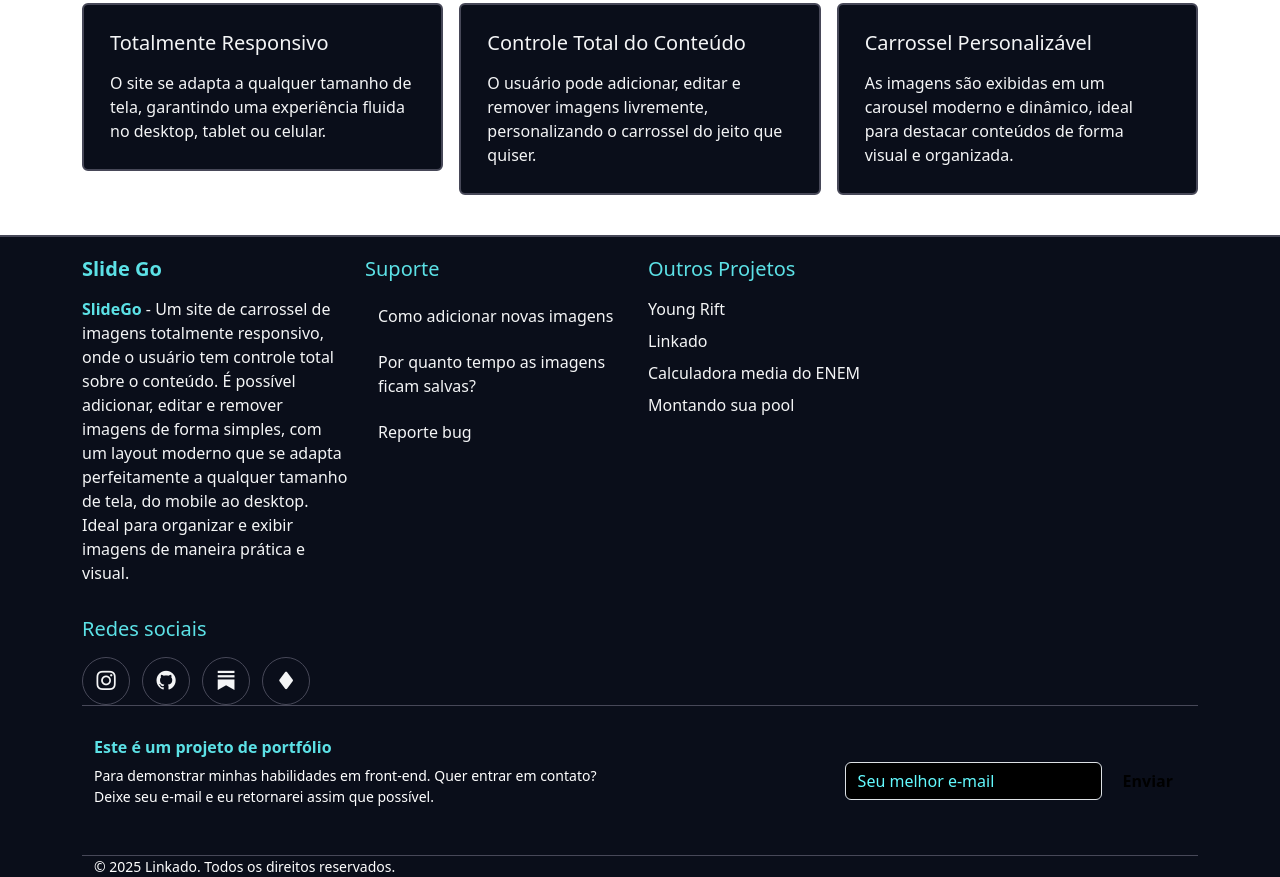
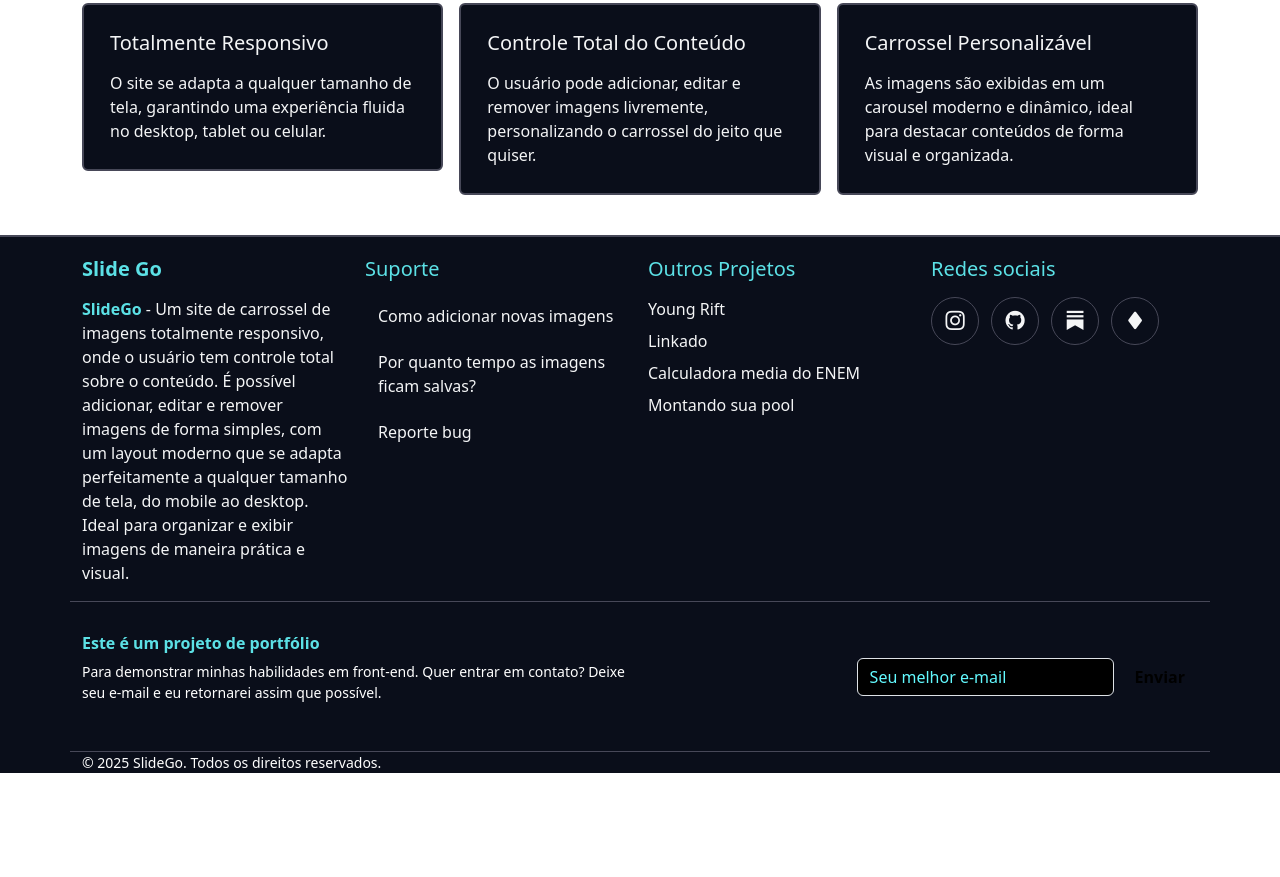
Before and after one commit to Mateus-Cimini/SlideGo, a website: page index.html in a window 1280 px wide. Shown: the part 543-1420 px from the top of the page. After the commit the page ends 1316 px from the top, so only its background shows below. Drawn offline with nearby package versions, Linux system fonts and the light colour scheme.

Commit message:
fix: concertando bug no footer com tags mal fechadas

```diff
--- a/index.html
+++ b/index.html
@@ -3,7 +3,10 @@
   <head>
     <meta charset="UTF-8" />
     <meta name="viewport" content="width=device-width, initial-scale=1" />
-    <link rel="stylesheet" href="/node_modules/bootstrap-icons/font/bootstrap-icons.css">
+    <link
+      rel="stylesheet"
+      href="/node_modules/bootstrap-icons/font/bootstrap-icons.css"
+    />
     <link
       rel="stylesheet"
       href="	https://cdn.jsdelivr.net/npm/bootstrap@5.3.8/dist/css/bootstrap.min.css"
@@ -223,13 +226,34 @@
               >Montando sua pool</a
             >
           </div>
-          <div class="titleFooter "footer-links" col-12 col-md-3">
+          <div class="titleFooter footer-links col-12 col-md-3">
             <h5>Redes sociais</h5>
             <div class="social-links">
-              <a class="circle" title="Instagram" href="https://www.instagram.com/mateus.cimini/"><i class="bi bi-instagram"></i></a>
-              <a class="circle circleSalmon" title="GitHub" href="https://github.com/Mateus-Cimini"><i class="bi bi-github"></i></a>
-              <a class="circle" title="Substack" href="https://mateuscimini.substack.com/"><i class="bi bi-substack"></i></a>
-              <a class="circle circleSalmon" title="Valete" href="https://app.valete.org.br/u/MateusCimini"><i class="bi bi-suit-diamond-fill"></i></a>
+              <a
+                class="circle"
+                title="Instagram"
+                href="https://www.instagram.com/mateus.cimini/"
+                ><i class="bi bi-instagram"></i
+              ></a>
+              <a
+                class="circle circleSalmon"
+                title="GitHub"
+                href="https://github.com/Mateus-Cimini"
+                ><i class="bi bi-github"></i
+              ></a>
+              <a
+                class="circle"
+                title="Substack"
+                href="https://mateuscimini.substack.com/"
+                ><i class="bi bi-substack"></i
+              ></a>
+              <a
+                class="circle circleSalmon"
+                title="Valete"
+                href="https://app.valete.org.br/u/MateusCimini"
+                ><i class="bi bi-suit-diamond-fill"></i
+              ></a>
+            </div>
           </div>
         </div>
       </div>
@@ -238,32 +262,37 @@
         <div class="footerEmail row">
           <div class="text col-12 col-sm-6 col-lg-6">
             <h4>Este é um projeto de portfólio</h4>
-                <p>Para demonstrar minhas habilidades em front-end.
-                  Quer entrar em contato? Deixe seu e-mail e eu retornarei assim que possível.</p>
+            <p>
+              Para demonstrar minhas habilidades em front-end. Quer entrar em
+              contato? Deixe seu e-mail e eu retornarei assim que possível.
+            </p>
           </div>
           <div class="form col-12 col-lg-6 col-sm-6">
             <form class="contentFormEmail d-flex gap-2">
               <div id="formEmail">
-                    <label class="visually-hidden" for="inputEmail">Seu melhor e-mail</label>
-                    <input type="email" id="inputEmail" class="form-control" placeholder="Seu melhor e-mail">
+                <label class="visually-hidden" for="inputEmail"
+                  >Seu melhor e-mail</label
+                >
+                <input
+                  type="email"
+                  id="inputEmail"
+                  class="form-control"
+                  placeholder="Seu melhor e-mail"
+                />
               </div>
 
               <div class="formBtn">
                 <button type="submit" class="btn">Enviar</button>
               </div>
-
             </form>
           </div>
         </div>
+      </div>
 
-
-          </div>
       <div class="footerEnd">
         <div class="container">
-              <p>© 2025 Linkado. Todos os direitos reservados.</p>
+          <p>© 2025 SlideGo. Todos os direitos reservados.</p>
         </div>
-          </div>
-
       </div>
     </footer>
 
```
Lines whose indentation alone changed are shown as unchanged.
